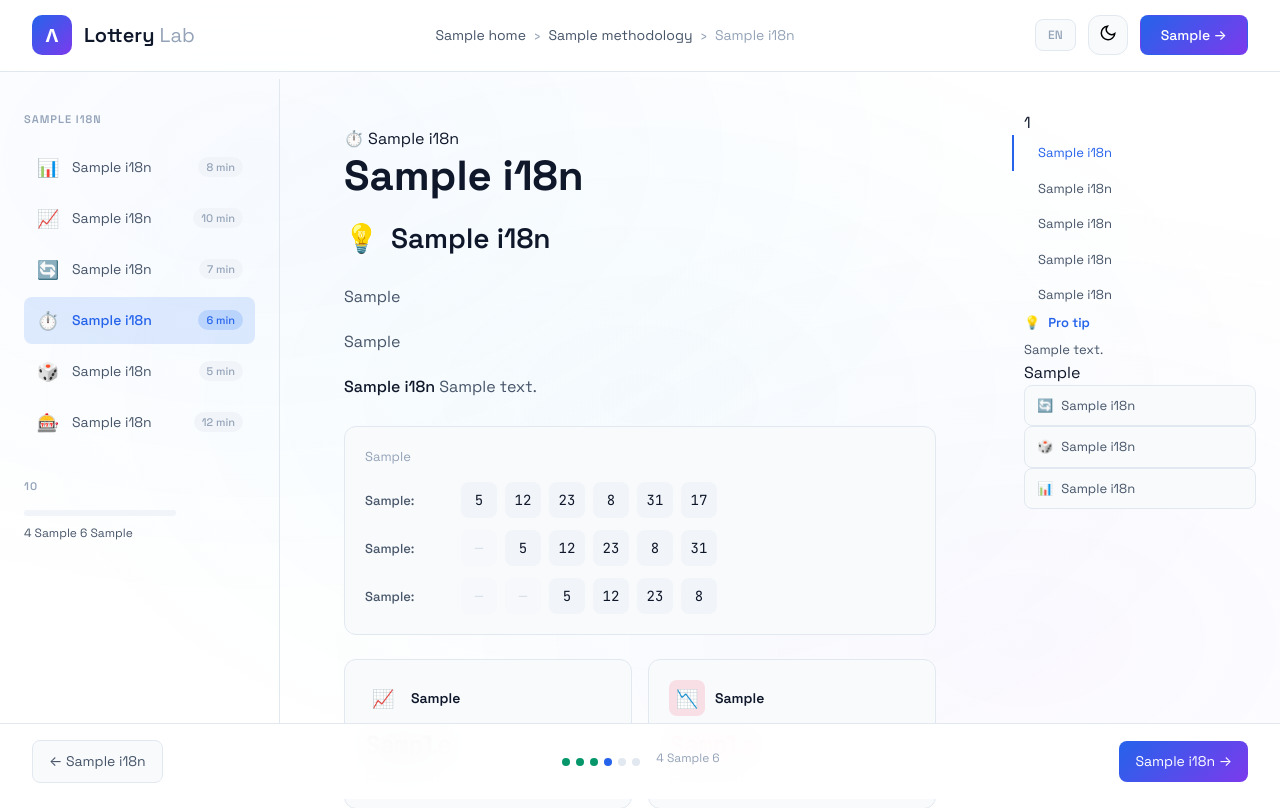
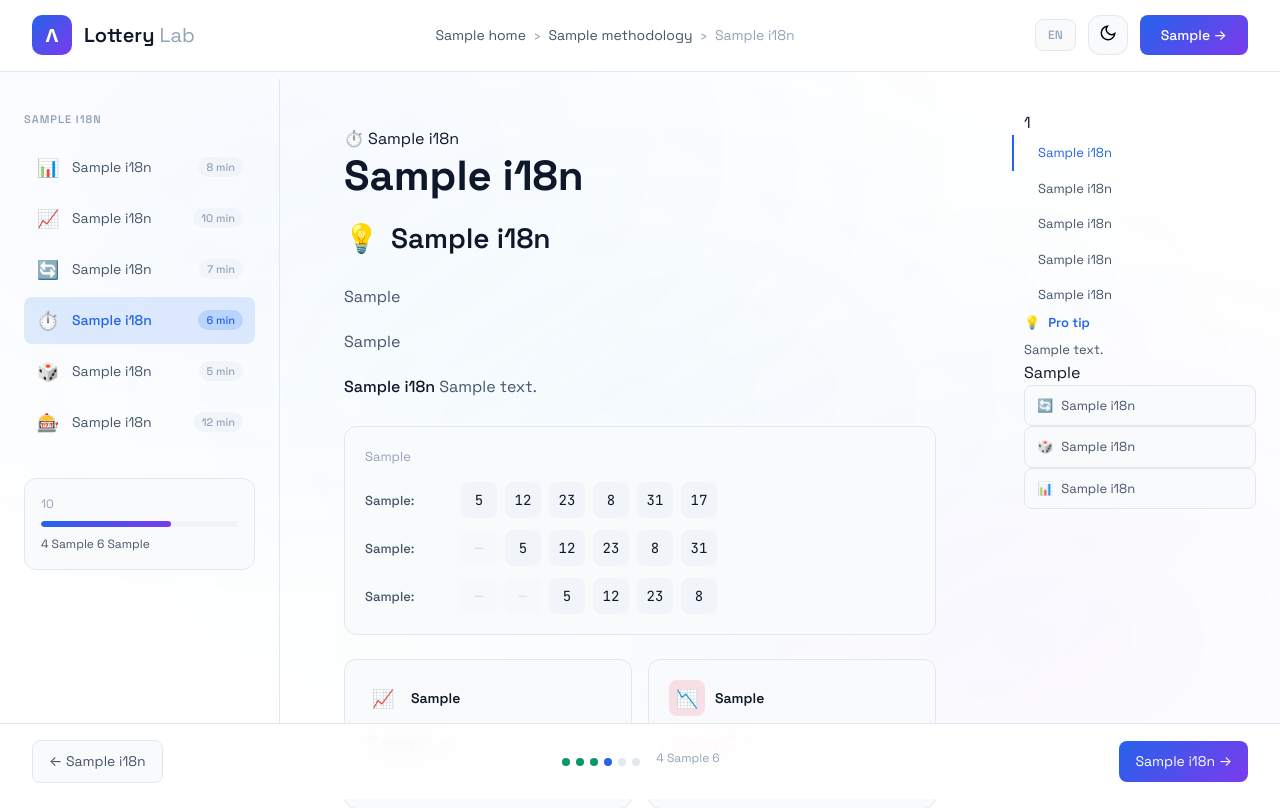
Before and after one commit to bartoszclapinski/LotteryLAB, a FastAPI app: template lotterylab/templates/methodology/autocorrelation.html in a window 1280 px wide. Shown: the part 1-809 px from the top of the page. Run offline with FastAPI, Linux system fonts and the light colour scheme; the template is opened without the code that fills it: most values are stand-ins (such as "Sample title", 1, 10 or a date in 2020).

Commit message:
fix: unify sidebar progress bar on autocorrelation page

```diff
--- a/lotterylab/templates/methodology/autocorrelation.html
+++ b/lotterylab/templates/methodology/autocorrelation.html
@@ -99,10 +99,10 @@
             </a>
           </nav>
         </div>
-        <div class="sidebar-section">
-          <div class="sidebar-title">{{ i18n.your_progress }}</div>
-          <div class="progress-indicator">
-            <div class="progress-bar" style="width: 66%"></div>
+        <div class="sidebar-progress">
+          <div class="progress-label">{{ i18n.meth_your_progress }}</div>
+          <div class="progress-bar">
+            <div class="progress-fill" style="width: 66%;"></div>
           </div>
           <div class="progress-text">4 {{ i18n.meth_of }} 6 {{ i18n.meth_chapters }}</div>
         </div>
```
